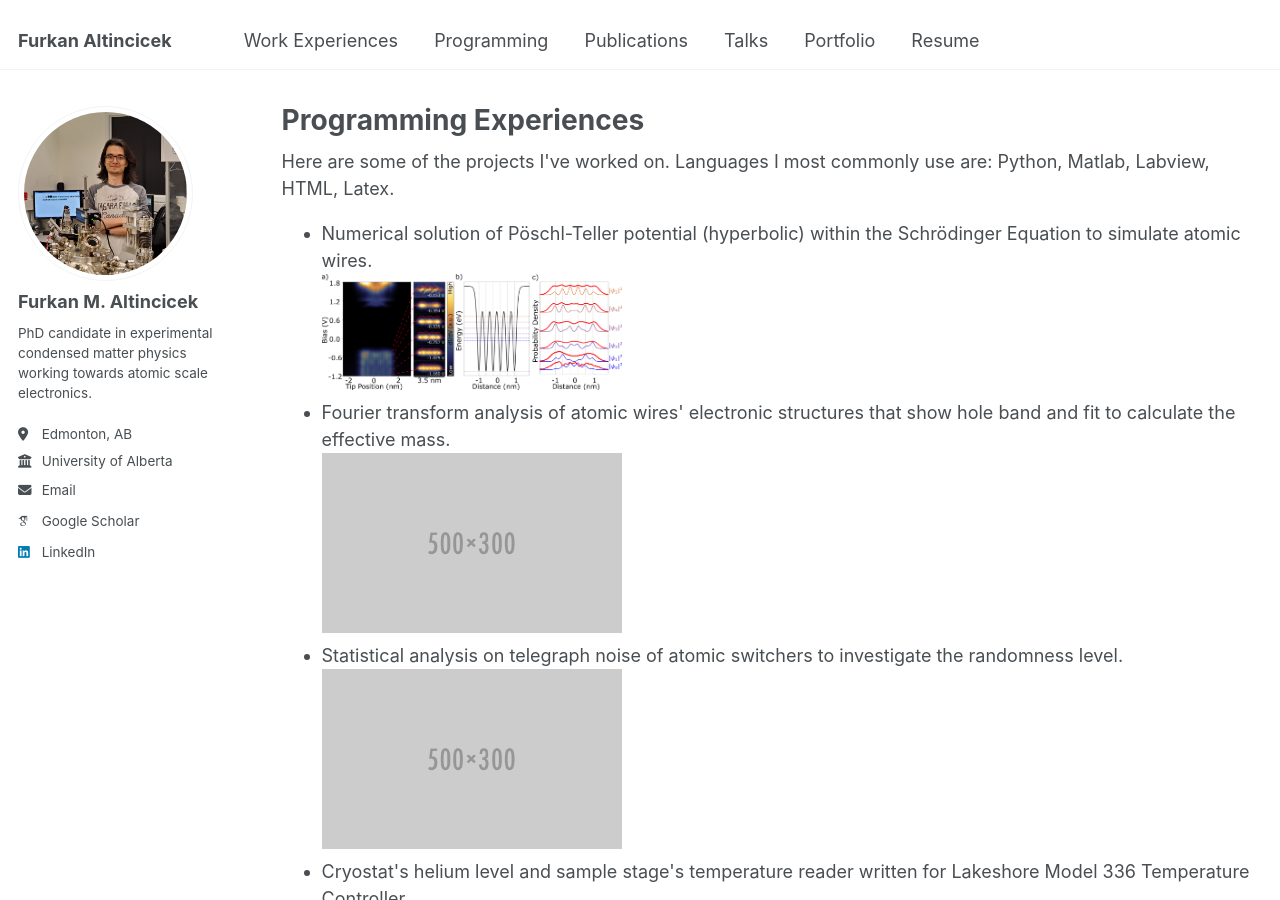
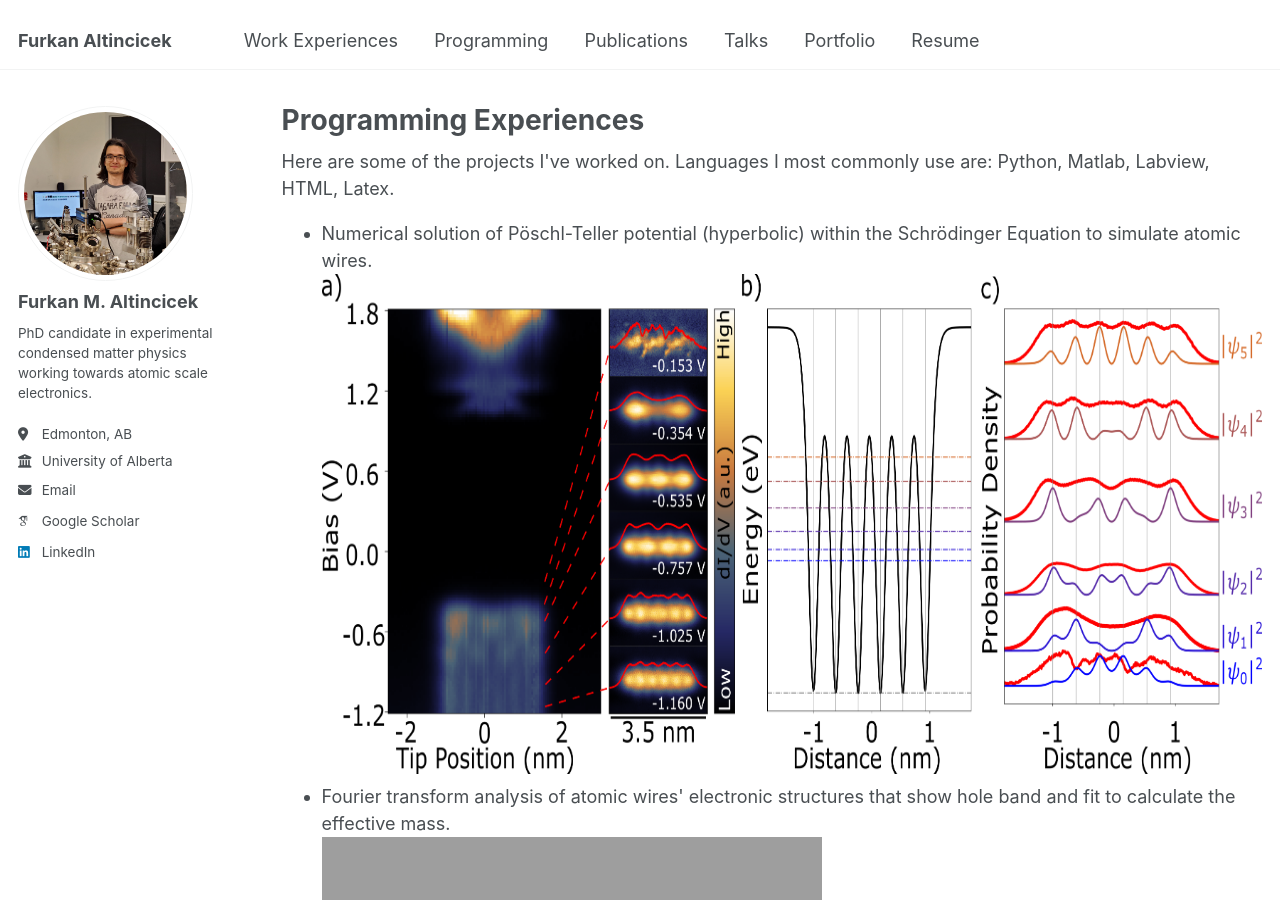
Before and after one commit to faltincicek/faltincicek.github.io, a Jekyll site: the page built from _pages/programming.html, in a window 1280 px wide and 900 px high. Built offline with Jekyll 4.4.1, drawn with Linux system fonts in a browser that asks for light colours; some web fonts are replaced.

Commit message:
Update programming.html

```diff
--- a/_pages/programming.html
+++ b/_pages/programming.html
@@ -10,12 +10,12 @@ Here are some of the projects I've worked on. Languages I most commonly use are:
 <ul style="list-style-type: disc;">
   <li>
     Numerical solution of Pöschl-Teller potential (hyperbolic) within the Schrödinger Equation to simulate atomic wires.<br>
-    <img src="https://faltincicek.github.io/images/pt_model.png" alt="PT Model" style="width: 300px; height: auto;">
+    <img src="https://faltincicek.github.io/images/pt_model.png" alt="PT Model" style="width: auto; height: 500px;">
   </li>
 
   <li>
     Fourier transform analysis of atomic wires' electronic structures that show hole band and fit to calculate the effective mass.<br>
-    <img src="https://faltincicek.github.io/images/500x300.png" alt="PT Model" style="width: 300px; height: auto;">
+    <img src="https://faltincicek.github.io/images/pt.png" alt="PT Model" style="width: 500px; height: auto;">
   </li>
 
   <li>
```
